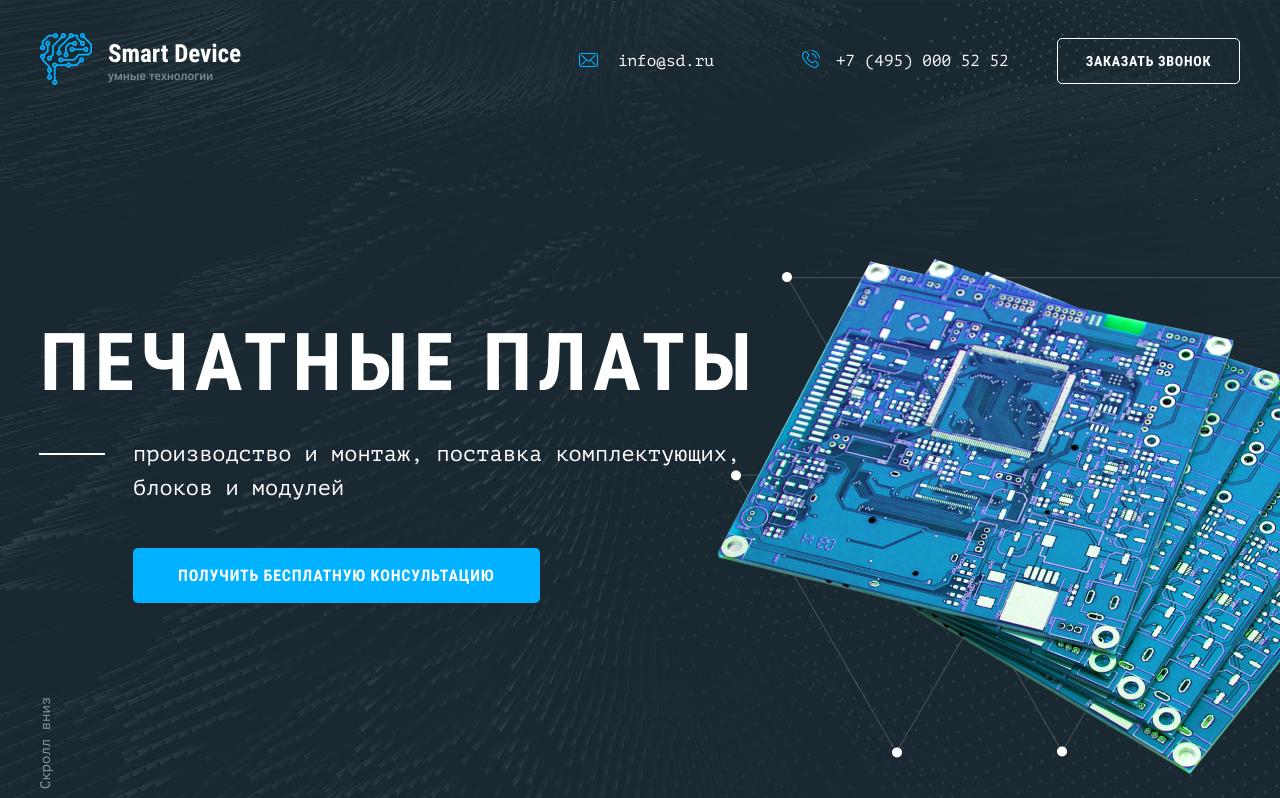
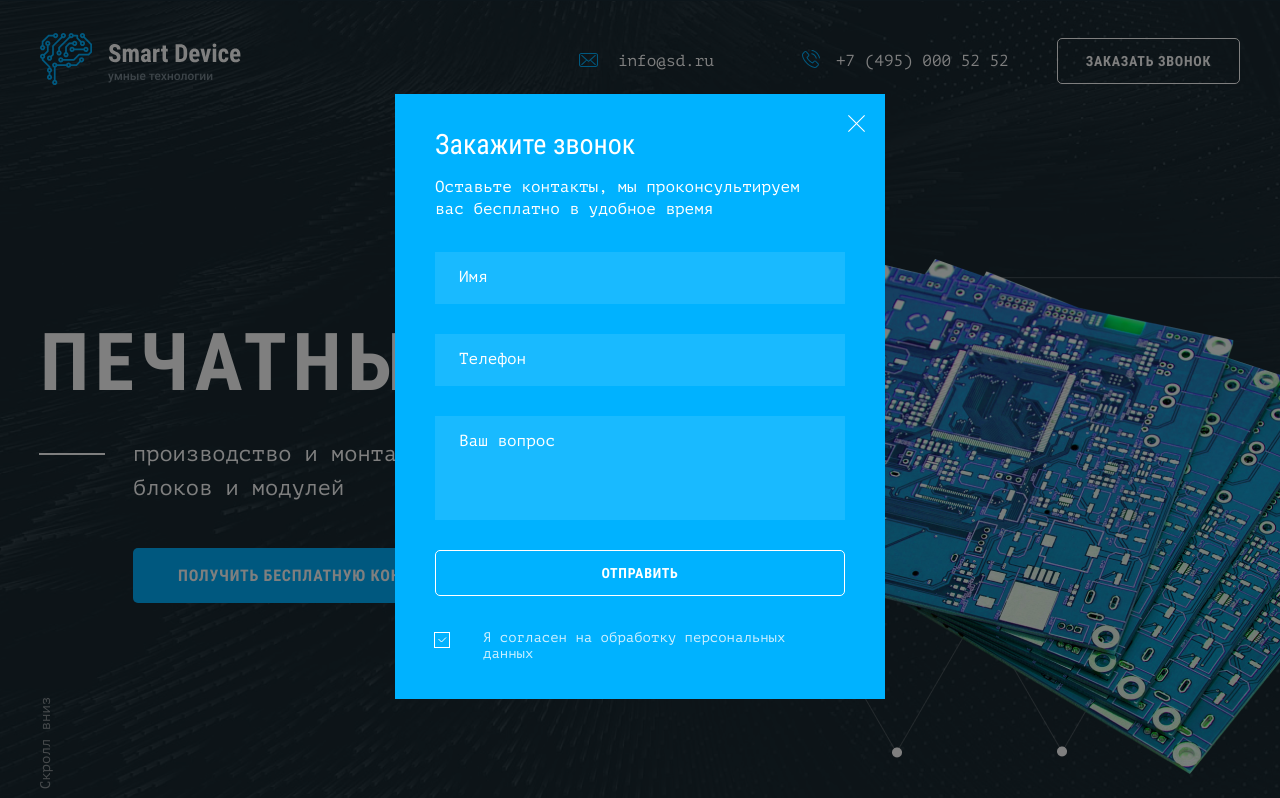
Before and after one commit to DariaGit/smart-device, a website: page source/index.html in a window 1280 px wide. Shown: the top 798 px of the page. Drawn offline with nearby package versions, Linux system fonts and the light colour scheme; files that its build step writes are made by us from their sources.

Commit message:
Добавляет разметку и стили для попапа

```diff
--- a/gulpfile.js
+++ b/gulpfile.js
@@ -69,10 +69,10 @@ gulp.task("webp", function () {
 });
 
 gulp.task("sprite", function () {
-  return gulp.src("source/img/{icon-*,htmlacademy*}.svg")
+  return gulp.src("source/img/icons/*-icon.svg")
     .pipe(svgstore({inlineSvg: true}))
     .pipe(rename("sprite_auto.svg"))
-    .pipe(gulp.dest("build/img"));
+    .pipe(gulp.dest("source/img/icons"));
 });
 
 gulp.task("html", function () {
--- a/source/index.html
+++ b/source/index.html
@@ -253,6 +253,27 @@
     </div>
   </div>
 </footer>
+<section class="modal modal-callback">
+  <button class="modal__close" type="button">Закрыть</button>
+  <h2 class="modal-callback__title">Закажите звонок</h2>
+  <p class="modal-callback__text">Оставьте контакты, мы проконсультируем вас бесплатно в удобное время</p>
+  <form class="site-form modal-callback__form" action="#">
+    <div class="site-form__wrapper modal-callback__form-wrapper">
+      <label class="visually-hidden" for="callback-name">Введите ваше имя</label>
+      <input id="callback-name" name="callback-name" type="text" placeholder="Имя">
+      <label class="visually-hidden" for="callback-phone">Введите ваш номер телефона</label>
+      <input id="callback-phone" name="callback-phone" type="tel" placeholder="Телефон">
+      <label class="visually-hidden" for="callback-text">Введите ваш номер телефона</label>
+    </div>
+    <textarea id="callback-text" name="callback-text" placeholder="Ваш вопрос"></textarea>
+    <div class="site-form__wrapper modal-callback__form-wrapper">
+      <button class="button button--white" type="submit">Отправить</button>
+      <input type="checkbox" id="callback-agreement" name="callback-agreement" checked>
+      <label class="site-form__agreement" for="callback-agreement">Я согласен на обработку персональных данных</label>
+    </div>
+  </form>
+</section>
+<div class="overlay"></div>
 <script src="js/script.js"></script>
 </body>
 </html>
--- a/source/sass/blocks/advantages.scss
+++ b/source/sass/blocks/advantages.scss
@@ -88,7 +88,7 @@
   color: $font-color-light;
 }
 
-.advantages__icon path {
+.advantages__icon path{
   fill: $accent-color;
   transition: 0.3s;
 }
--- /dev/null
+++ b/source/sass/blocks/modal-callback.scss
@@ -0,0 +1,47 @@
+.modal-callback__title {
+  @include page-title;
+  margin-bottom: 12px;
+  font-size: 28px;
+  line-height: 39px;
+}
+
+.modal-callback__form-wrapper {
+  flex-direction: column;
+}
+
+.modal-callback__text {
+  margin-bottom: 32px;
+  max-width: 90%;
+}
+
+.modal-callback__form input,
+.modal-callback__form textarea {
+  padding: 14px 16px 16px 24px;
+  margin-bottom: 30px;
+}
+
+.modal-callback input {
+  width: 100%;
+}
+
+.modal-callback textarea {
+  margin-bottom: 24px;
+  min-height: 104px;
+}
+
+.modal-callback input[type="checkbox"] + label {
+  margin-left: 48px;
+  padding-right: 2px;
+
+  &::before {
+    top: 2px;
+    left: -49px;
+  }
+}
+
+.modal-callback button[type="submit"] {
+  margin: 0;
+  margin-bottom: 34px;
+  width: 100%;
+  min-width: 100%;
+}
--- /dev/null
+++ b/source/sass/blocks/modal.scss
@@ -0,0 +1,73 @@
+@keyframes bounce {
+  0% {
+    transform: translateY(2000px);
+  }
+  70% {
+    transform: translateY(-30px);
+  }
+  90% {
+    transform: translateY(10px);
+  }
+  100% {
+    transform: translateY(0);
+  }
+}
+
+@keyframes shake {
+  0%, 100% {
+    transform: translateX(0);
+  }
+  10%, 30%, 50%, 70%, 90% {
+    transform: translateX(-10px);
+  }
+  20%, 40%, 60%, 80% {
+    transform: translateX(10px);
+  }
+}
+
+.modal {
+  padding: 31px 40px 37px;
+  box-sizing: border-box;
+  position: fixed;
+  width: 490px;
+  top: 11.7%;
+  left: 50%;
+  transform: translate(-50%);
+  font-family: $main-font-family;
+  font-size: 16px;
+  line-height: 22px;
+  background: $accent-color;
+  color: $font-color-light;
+  z-index: 200;
+}
+
+.modal__close {
+  position: absolute;
+  top: 22px;
+  right: 21px;
+  width: 16.56px;
+  height: 16.56px;
+  font-size: 0;
+  border: 0;
+  background-color: transparent;
+  cursor: pointer;
+
+  &::before,
+  &::after {
+    content: "";
+    position: absolute;
+    top: 7px;
+    left: -2px;
+    width: 23px;
+    height: 1px;
+    background-color: #ffffff;
+  }
+
+  &::before {
+    transform: rotate(45deg);
+  }
+
+  &::after {
+    transform: rotate(-45deg);
+  }
+}
--- /dev/null
+++ b/source/sass/blocks/overlay.scss
@@ -0,0 +1,16 @@
+.overlay {
+  //display: none;
+  position: fixed;
+  top: 0;
+  left: 0;
+  right: 0;
+  bottom: 0;
+  width: 100%;
+  height: 100%;
+  background: rgba(0,0,0,.5);
+  z-index: 10;
+
+  &--show {
+    display: block;
+  }
+}
--- a/source/sass/blocks/site-form.scss
+++ b/source/sass/blocks/site-form.scss
@@ -103,7 +103,7 @@
 
 .site-form input[type="checkbox"]:checked + label {
   &::before {
-    background: url("../../img/icons/checkbox.svg") no-repeat center;
+    background: url("../../img/icons/checkbox-icon.svg") no-repeat center;
   }
 }
 
--- a/source/sass/style.scss
+++ b/source/sass/style.scss
@@ -13,3 +13,6 @@
 @import "blocks/product";
 @import "blocks/questions";
 @import "blocks/site-form";
+@import "blocks/overlay";
+@import "blocks/modal-callback";
+@import "blocks/modal";
```
Also changed, not shown: build/css/style.min.css, build/img/icons/checkbox-icon.svg (renamed from build/img/icons/checkbox.svg), build/img/icons/sprite_auto.svg (added), build/index.html, source/img/icons/checkbox-icon.svg (renamed from source/img/icons/checkbox.svg), source/img/icons/sprite_auto.svg (added), 1 other file.
